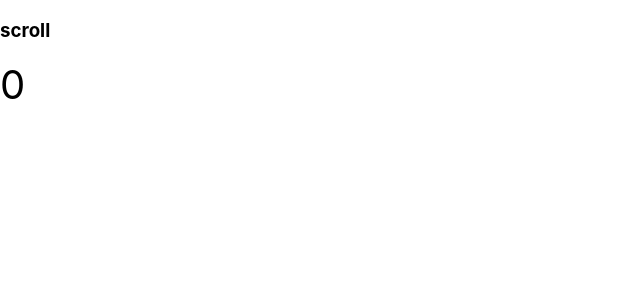
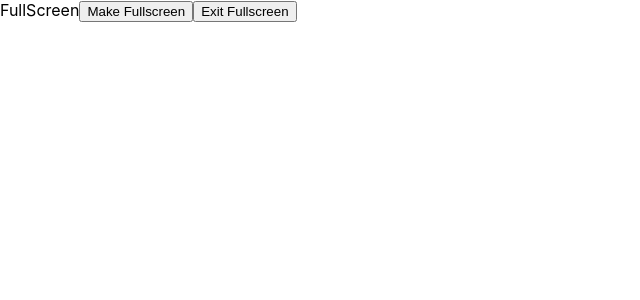
Before and after one commit to skiende74/react-hooks, a React (Create React App) app: page / in a window 1280 px wide. Shown: the top 300 px of the page, without its empty margins (0-640 px from the left). Built offline with nearby package versions, Linux system fonts and the light colour scheme.

Commit message:
feat: useFullscreen

```diff
--- a/src/App.js
+++ b/src/App.js
@@ -1,9 +1,9 @@
-import ScrollPage from "./usecase/ScrollPage";
+import FullScreenPage from "./usecase/FullScreenPage";
 
 function App() {
   return (
     <div className="app">
-      <ScrollPage />
+      <FullScreenPage />
     </div>
   );
 }
--- /dev/null
+++ b/src/hooks/useFullscreen.js
@@ -0,0 +1,22 @@
+import { useRef } from "react";
+
+const useFullscreen = (onFullScreen) => {
+  const element = useRef(null);
+
+  const triggerFull = () => {
+    if (element.current === null) return;
+    element.current.requestFullscreen();
+    if (typeof onFullScreen !== "function") return;
+    onFullScreen(true);
+  };
+
+  const exitFull = () => {
+    document.exitFullscreen();
+    if (typeof onFullScreen !== "function") return;
+    onFullScreen(false);
+  };
+
+  return { element, triggerFull, exitFull };
+};
+
+export default useFullscreen;
--- /dev/null
+++ b/src/usecase/FullScreenPage.js
@@ -0,0 +1,18 @@
+import React from "react";
+import useFullscreen from "../hooks/useFullscreen";
+
+const FullScreenPage = () => {
+  const onFullScreen = (isFull) => {
+    console.log(isFull ? "We are full" : "We are small");
+  };
+  const { element, triggerFull, exitFull } = useFullscreen(onFullScreen);
+  return (
+    <div ref={element}>
+      FullScreen
+      <button onClick={triggerFull}>Make Fullscreen</button>
+      <button onClick={exitFull}>Exit Fullscreen</button>
+    </div>
+  );
+};
+
+export default FullScreenPage;
```
